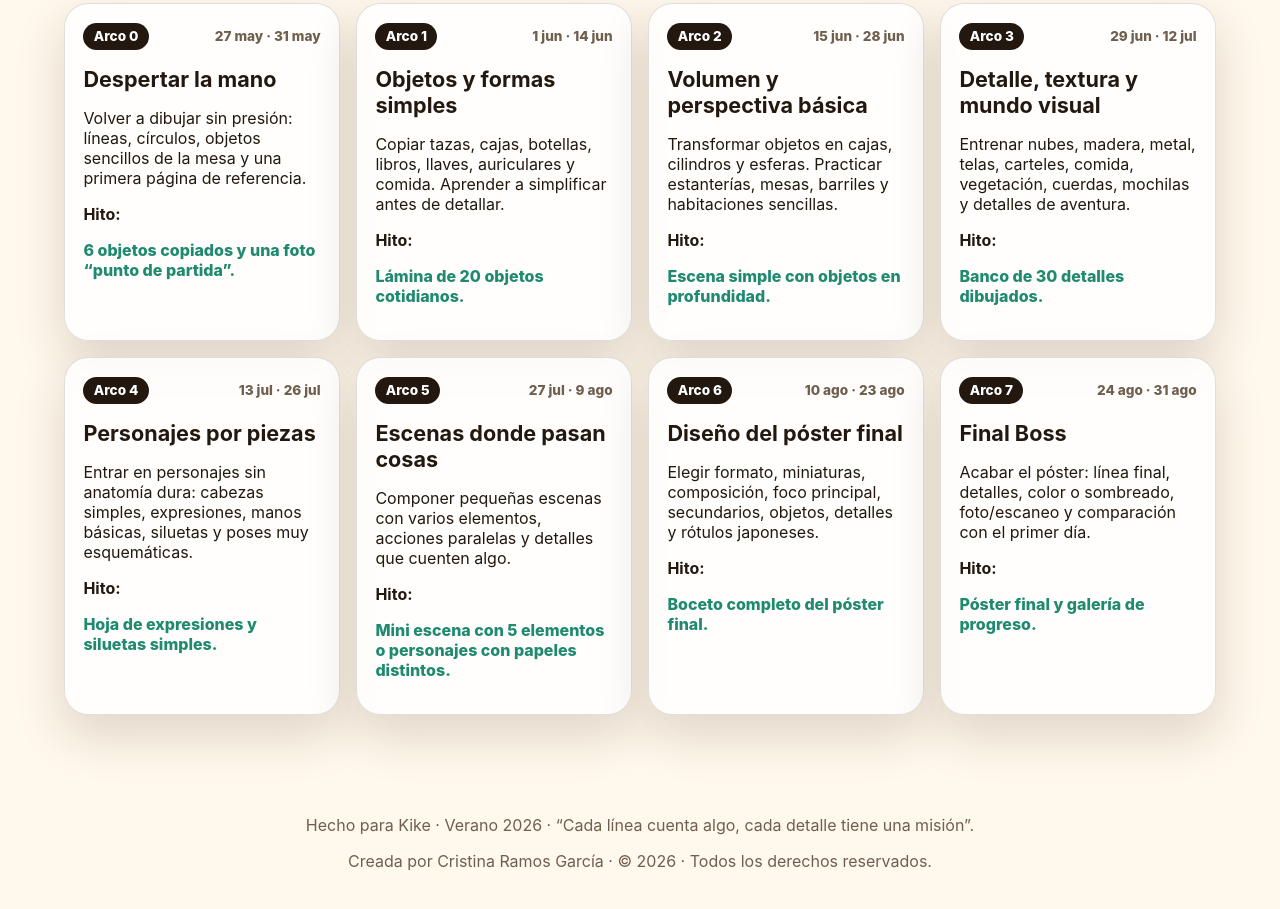
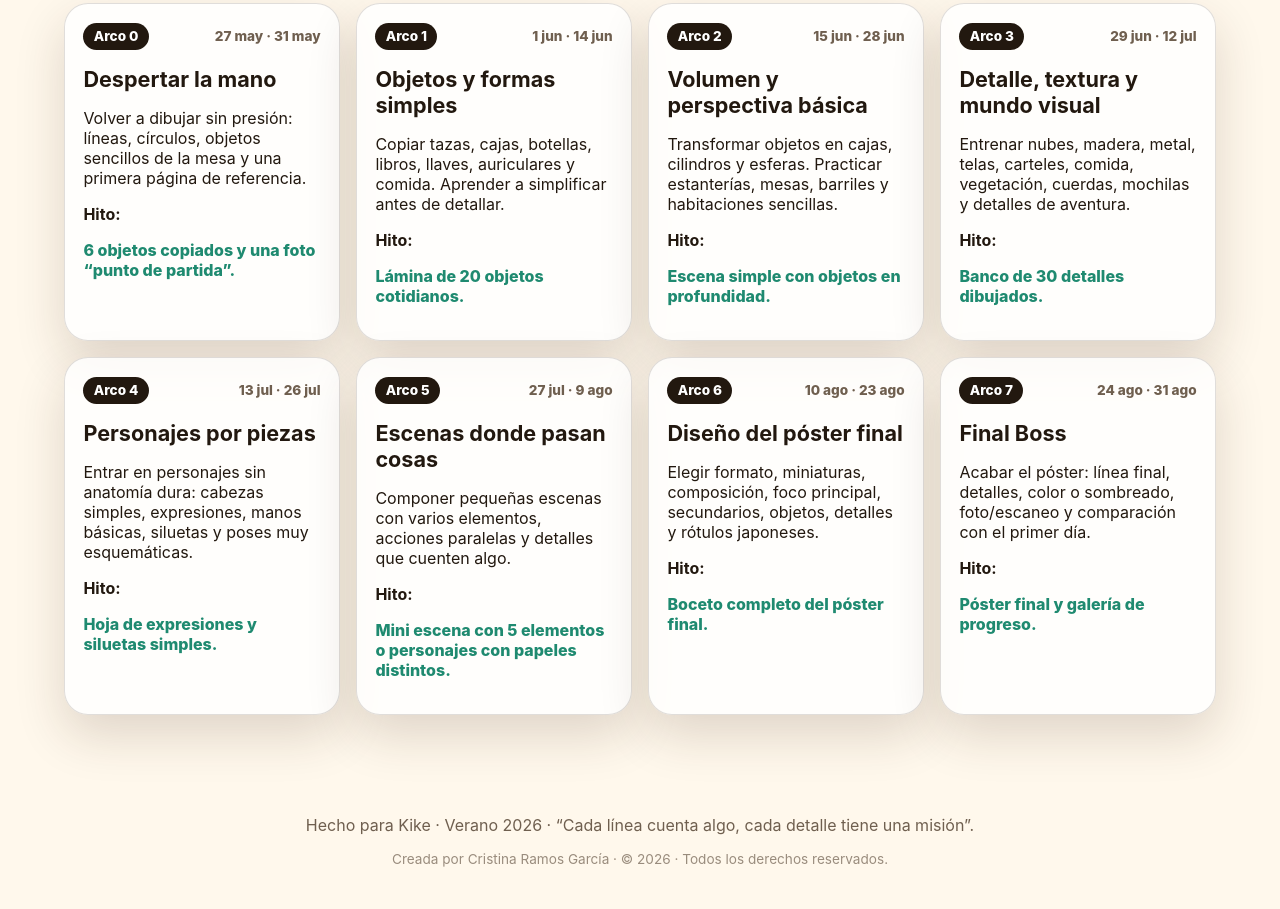
Before and after one commit to cmramosg01/kike-manga, a plain HTML site: page index.html in a window 1280 px wide. Shown: the part 781-1690 px from the top of the page. Drawn offline with Linux system fonts and the light colour scheme.

Commit message:
Update styles.css

```diff
--- a/styles.css
+++ b/styles.css
@@ -218,7 +218,11 @@ textarea { resize: vertical; }
 .books { margin-top: 1rem; }
 code { background: rgba(0,0,0,.06); padding: .1rem .3rem; border-radius: .35rem; }
 .footer { padding: 2rem clamp(1rem, 5vw, 5rem); color: var(--muted); text-align: center; }
-
+.footer-credits {
+  font-size: 0.85rem;
+  opacity: 0.7;
+  margin-top: 0.35rem;
+}
 @media (max-width: 800px) {
   .hero, .today-layout { grid-template-columns: 1fr; }
   .mode-grid { grid-template-columns: 1fr; }
```
